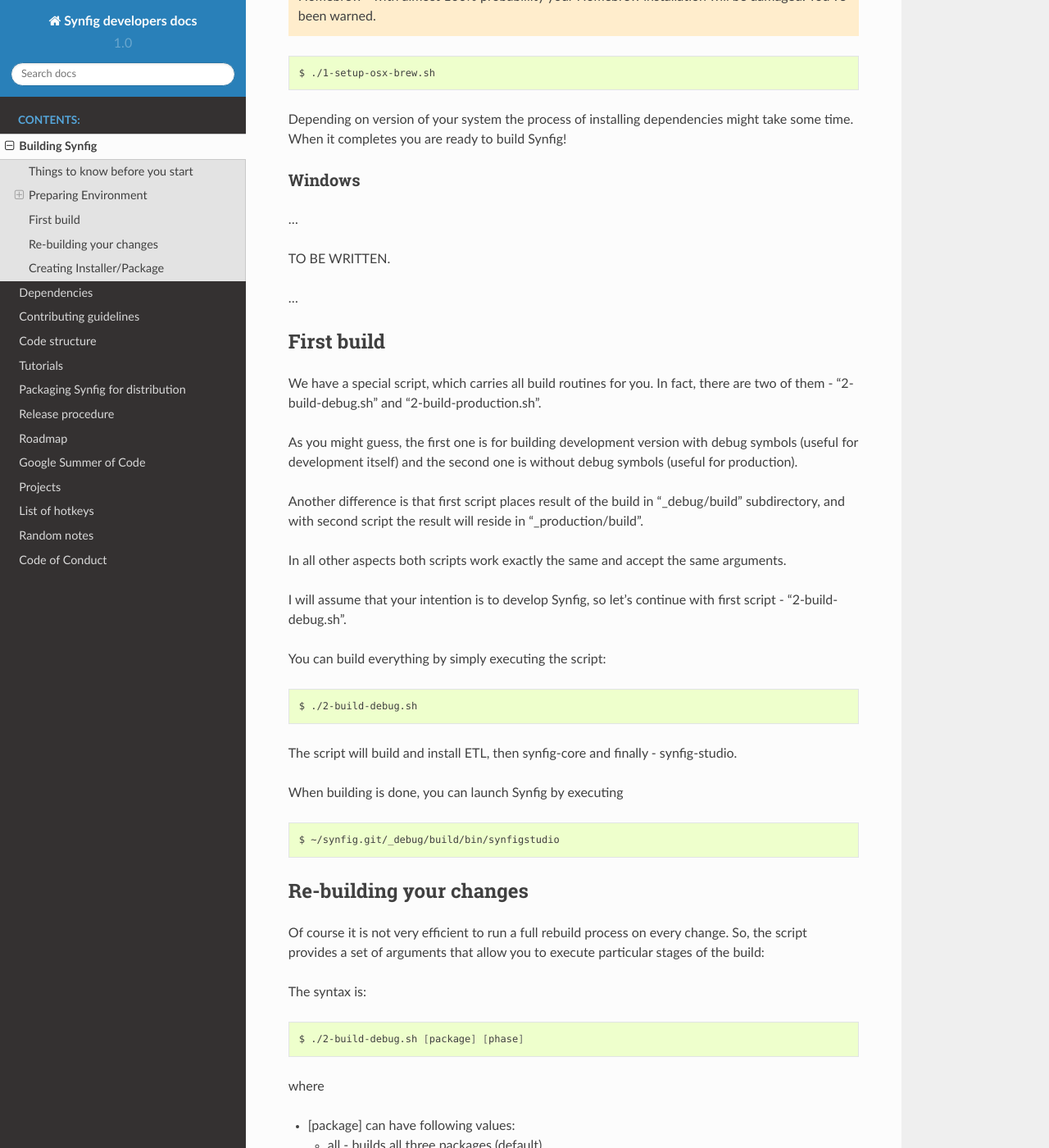
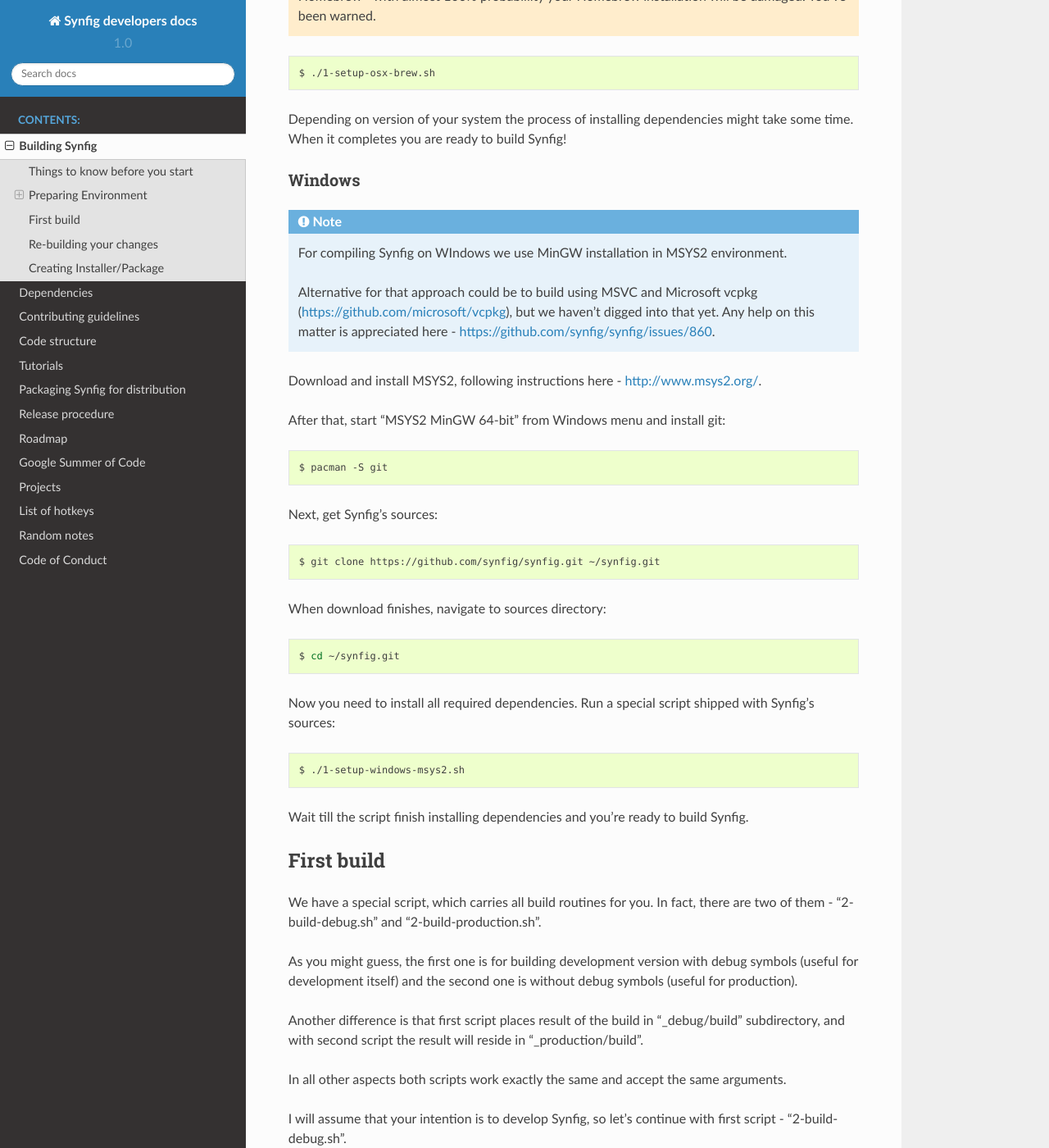
Before and after one commit to synfig/synfig-docs-dev, a Sphinx documentation site: the page built from docs/common/building.rst, in a window 1280 px wide and 1400 px high, scrolled down 1910 px. Shown: the whole window at 82% size. Built offline with Sphinx 7.4.7 and the Read the Docs theme 2.0.0, drawn with Linux system fonts in a browser that asks for light colours.

Commit message:
How to build Synfig on Windows with MSYS2

```diff
--- a/docs/common/building.rst
+++ b/docs/common/building.rst
@@ -91,11 +91,38 @@
 Windows
 -------
 
-...
+.. note::
+    For compiling Synfig on WIndows we use MinGW installation in MSYS2 environment.
 
-TO BE WRITTEN.
+    Alternative for that approach could be to build using MSVC and Microsoft vcpkg (https://github.com/microsoft/vcpkg), but we haven't digged into that yet. Any help on this matter is appreciated here - https://github.com/synfig/synfig/issues/860.
 
-...
+Download and install MSYS2, following instructions here - http://www.msys2.org/.
+
+After that, start "MSYS2 MinGW 64-bit" from Windows menu and install git:
+
+.. code:: bash
+
+    $ pacman -S git
+
+Next, get Synfig's sources:
+
+.. code:: bash
+
+    $ git clone https://github.com/synfig/synfig.git ~/synfig.git
+
+When download finishes, navigate to sources directory:
+
+.. code:: bash
+
+    $ cd ~/synfig.git
+
+Now you need to install all required dependencies. Run a special script shipped with Synfig's sources:
+
+.. code:: bash
+
+    $ ./1-setup-windows-msys2.sh
+
+Wait till the script finish installing dependencies and you're ready to build Synfig.
 
 First build
 ~~~~~~~~~~~~~~~~~~~~~~~
```
